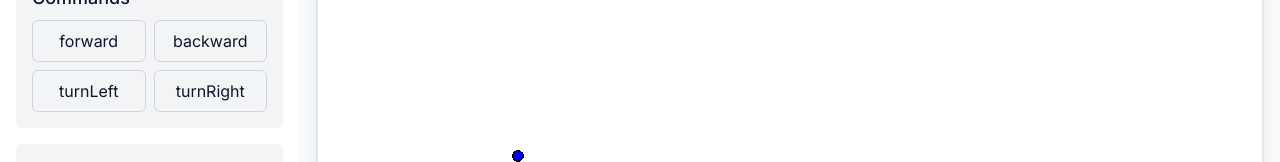
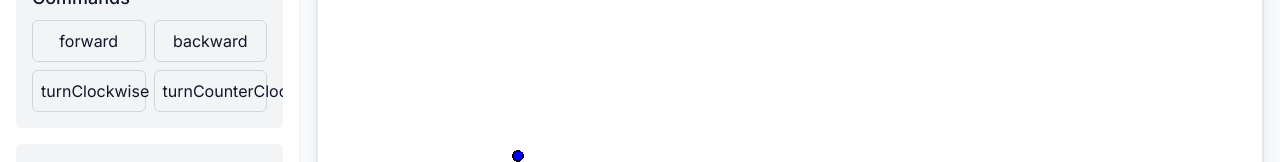
Before and after one commit to WeAreBuildingStuff/ProBlocks, a Next.js app in the folder apps/web/: page /draw/playground in a window 1280 px wide. Shown: the part 298-460 px from the top of the page. Built offline with nearby package versions, Linux system fonts and the light colour scheme.

Commit message:
[Add] parse commands

```diff
--- a/apps/web/src/app/draw/playground/page.tsx
+++ b/apps/web/src/app/draw/playground/page.tsx
@@ -44,7 +44,12 @@ export default function Component() {
   const [textCommands, setTextCommands] = useState<Command[]>([]);
   const processedTranscripts = useRef<Set<string>>(new Set());
   // Command options available
-  const commandOptions: Command['type'][] = ['forward', 'backward', 'turnLeft', 'turnRight'];
+  const commandOptions: Command['type'][] = [
+    'forward',
+    'backward',
+    'turnClockwise',
+    'turnCounterClockwise'
+  ];
 
   const addCommand = (command: Command) => {
     setCommands([...commands, command]);
@@ -104,7 +109,12 @@ export default function Component() {
     if (transcript && !processedTranscripts.current.has(transcript)) {
       processedTranscripts.current.add(transcript);
       const words = transcript.split(' ');
-      const validCommands: Command['type'][] = ['forward', 'backward', 'turnLeft', 'turnRight'];
+      const validCommands: Command['type'][] = [
+        'forward',
+        'backward',
+        'turnClockwise',
+        'turnCounterClockwise'
+      ];
       const commands: Command[] = words
         .map((word) => {
           const [command, value] = word.split('-');
@@ -181,8 +191,8 @@ export default function Component() {
                             case 'backward':
                               addCommand({ type: command, distance: param });
                               break;
-                            case 'turnLeft':
-                            case 'turnRight':
+                            case 'turnClockwise':
+                            case 'turnCounterClockwise':
                               addCommand({ type: command, degrees: param });
                               break;
                           }
@@ -249,11 +259,11 @@ export default function Component() {
               commands={[
                 { type: 'penDown' },
                 { type: 'forward', distance: 100 },
-                { type: 'turnRight', degrees: 90 },
+                { type: 'turnClockwise', degrees: 90 },
                 { type: 'forward', distance: 100 },
-                { type: 'turnRight', degrees: 90 },
+                { type: 'turnCounterClockwise', degrees: 90 },
                 { type: 'forward', distance: 100 },
-                { type: 'turnRight', degrees: 70 },
+                { type: 'turnCounterClockwise', degrees: 70 },
                 { type: 'forward', distance: 100 },
                 { type: 'penUp' }
               ]}
--- a/apps/web/src/utils/DrawingBotGame.ts
+++ b/apps/web/src/utils/DrawingBotGame.ts
@@ -35,10 +35,10 @@ export class BotDrawingGame {
         case 'backward':
           this.moveBot(currentCommand.distance, -1);
           break;
-        case 'turnLeft':
+        case 'turnCounterClockwise':
           this.turnBot(currentCommand.degrees, -1);
           break;
-        case 'turnRight':
+        case 'turnClockwise':
           this.turnBot(currentCommand.degrees, 1);
           break;
         case 'penUp':
--- a/apps/web/src/utils/carAnimation.ts
+++ b/apps/web/src/utils/carAnimation.ts
@@ -46,7 +46,7 @@ export class CarAnimation {
             this.currentCommandIndex++;
           }
           break;
-        case 'turnLeft':
+        case 'turnCounterClockwise':
           if (this.angleTurned < currentCommand.degrees) {
             this.angle -= 1;
             this.angleTurned++;
@@ -55,7 +55,7 @@ export class CarAnimation {
             this.currentCommandIndex++;
           }
           break;
-        case 'turnRight':
+        case 'turnClockwise':
           if (this.angleTurned < currentCommand.degrees) {
             this.angle += 1;
             this.angleTurned++;
--- /dev/null
+++ b/apps/web/src/utils/parseCarCommands.ts
@@ -0,0 +1,35 @@
+export default function parseCarCommands(input: string): CarCommands[] {
+  const commands: CarCommands[] = [];
+
+  const lines = input.split('\n');
+  for (const line of lines) {
+    const matchForward = line.match(/forward\((\d+)\)/);
+    if (matchForward) {
+      commands.push({ type: 'forward', distance: parseInt(matchForward[1], 10) });
+      continue;
+    }
+
+    const matchBackward = line.match(/backward\((\d+)\)/);
+    if (matchBackward) {
+      commands.push({ type: 'backward', distance: parseInt(matchBackward[1], 10) });
+      continue;
+    }
+
+    const matchTurnClockwise = line.match(/turnClockwise\((\d+)\)/);
+    if (matchTurnClockwise) {
+      commands.push({ type: 'turnClockwise', degrees: parseInt(matchTurnClockwise[1], 10) });
+      continue;
+    }
+
+    const matchTurnCounterClockwise = line.match(/turnCounterClockwise\((\d+)\)/);
+    if (matchTurnCounterClockwise) {
+      commands.push({
+        type: 'turnCounterClockwise',
+        degrees: parseInt(matchTurnCounterClockwise[1], 10)
+      });
+      continue;
+    }
+  }
+
+  return commands;
+}
--- /dev/null
+++ b/apps/web/src/utils/parseDrawingBotCommands.ts
@@ -0,0 +1,47 @@
+export default function parseDrawingBotCommands(input: string): DrawingBotCommands[] {
+  const commands: DrawingBotCommands[] = [];
+
+  const lines = input.split('\n');
+  for (const line of lines) {
+    const matchForward = line.match(/forward\((\d+)\)/);
+    if (matchForward) {
+      commands.push({ type: 'forward', distance: parseInt(matchForward[1], 10) });
+      continue;
+    }
+
+    const matchBackward = line.match(/backward\((\d+)\)/);
+    if (matchBackward) {
+      commands.push({ type: 'backward', distance: parseInt(matchBackward[1], 10) });
+      continue;
+    }
+
+    const matchTurnClockwise = line.match(/turnClockwise\((\d+)\)/);
+    if (matchTurnClockwise) {
+      commands.push({ type: 'turnClockwise', degrees: parseInt(matchTurnClockwise[1], 10) });
+      continue;
+    }
+
+    const matchTurnCounterClockwise = line.match(/turnCounterClockwise\((\d+)\)/);
+    if (matchTurnCounterClockwise) {
+      commands.push({
+        type: 'turnCounterClockwise',
+        degrees: parseInt(matchTurnCounterClockwise[1], 10)
+      });
+      continue;
+    }
+
+    const matchPenDown = line.match(/penDown\(\)/);
+    if (matchPenDown) {
+      commands.push({ type: 'penDown' });
+      continue;
+    }
+
+    const matchPenUp = line.match(/penUp\(\)/);
+    if (matchPenUp) {
+      commands.push({ type: 'penUp' });
+      continue;
+    }
+  }
+
+  return commands;
+}
--- /dev/null
+++ b/apps/web/src/utils/parseTileCommands.ts
@@ -0,0 +1,13 @@
+export default function parseTileCommands(input: string): TileCommands[] {
+  const commands: TileCommands[] = [];
+
+  const lines = input.split('\n');
+  for (const line of lines) {
+    const matchConnect = line.match(/connect\(([^,]+),\s*([^)]+)\)/);
+    if (matchConnect) {
+      commands.push({ type: 'connect', start: matchConnect[1], end: matchConnect[2] });
+    }
+  }
+
+  return commands;
+}
```
Also changed, not shown: apps/web/project.d.ts (+4 -4 lines).
